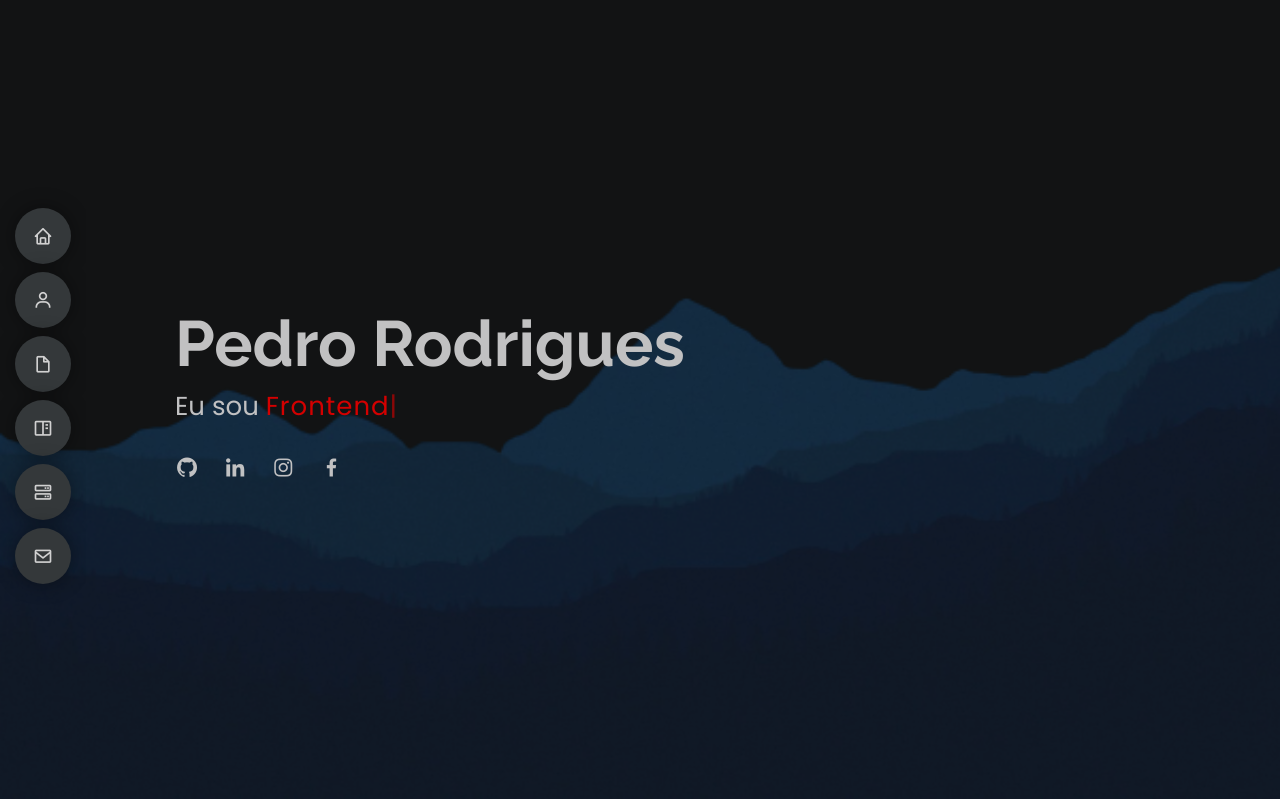
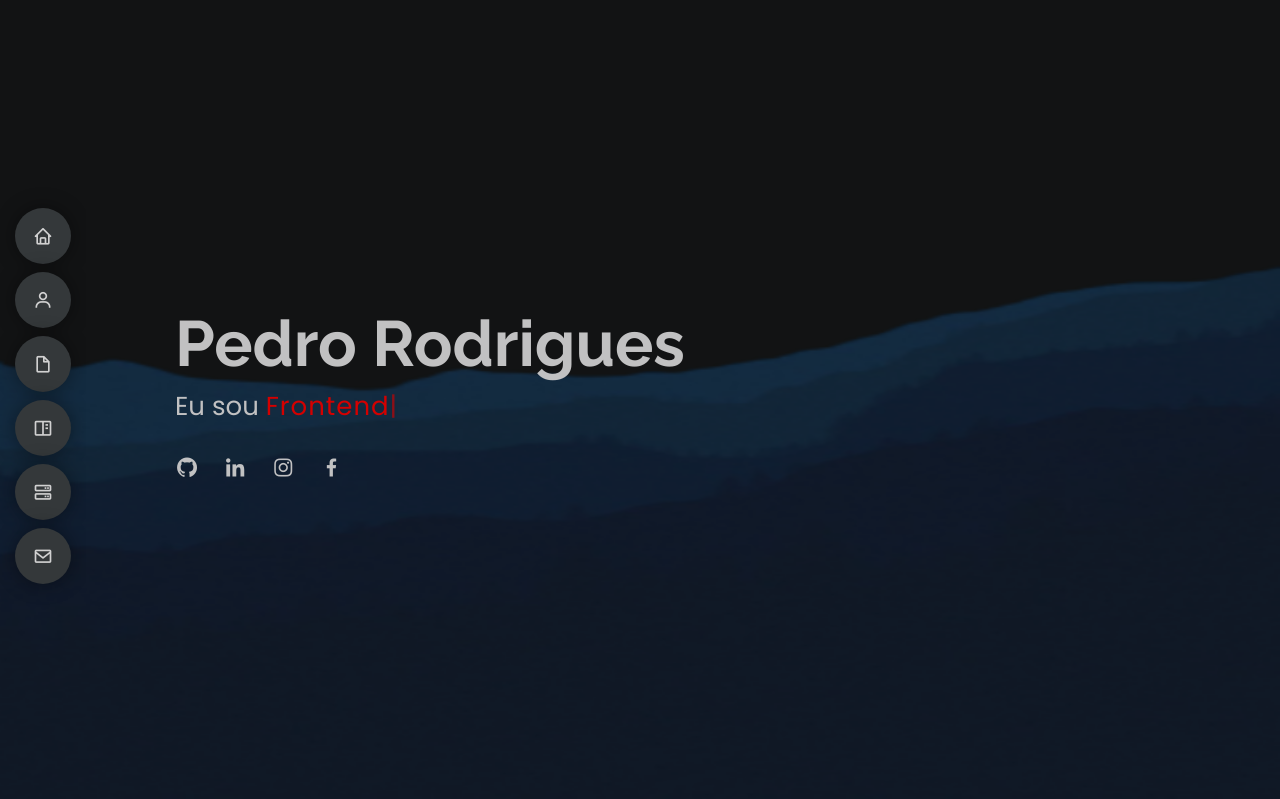
Before and after one commit to pedrowemanuel/pedroemanuel, a PHP site: page / in a window 1280 px wide. Shown: the top 799 px of the page. Run offline with PHP 8.4, Linux system fonts and the light colour scheme.

Commit message:
upadte II

```diff
--- a/assets/css/style.css
+++ b/assets/css/style.css
@@ -244,7 +244,7 @@ h1, h2, h3, h4, h5, h6 {
 #hero {
   width: 100%;
   height: 100vh;
-  background: url("../img/teste.png") top right no-repeat;
+  background: url("../img/bg-2.png") top right no-repeat;
   background-size: cover;
   position: relative;
 }
```
